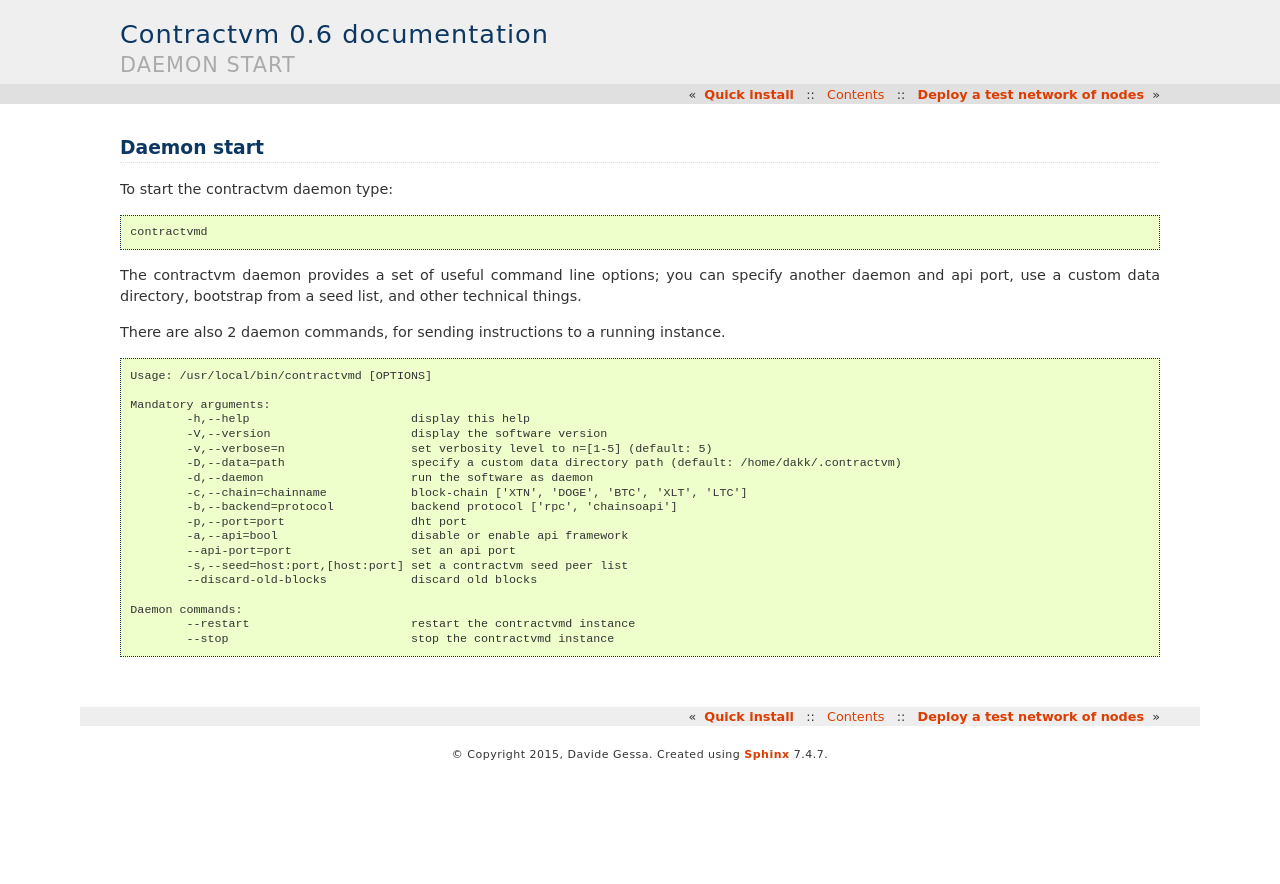
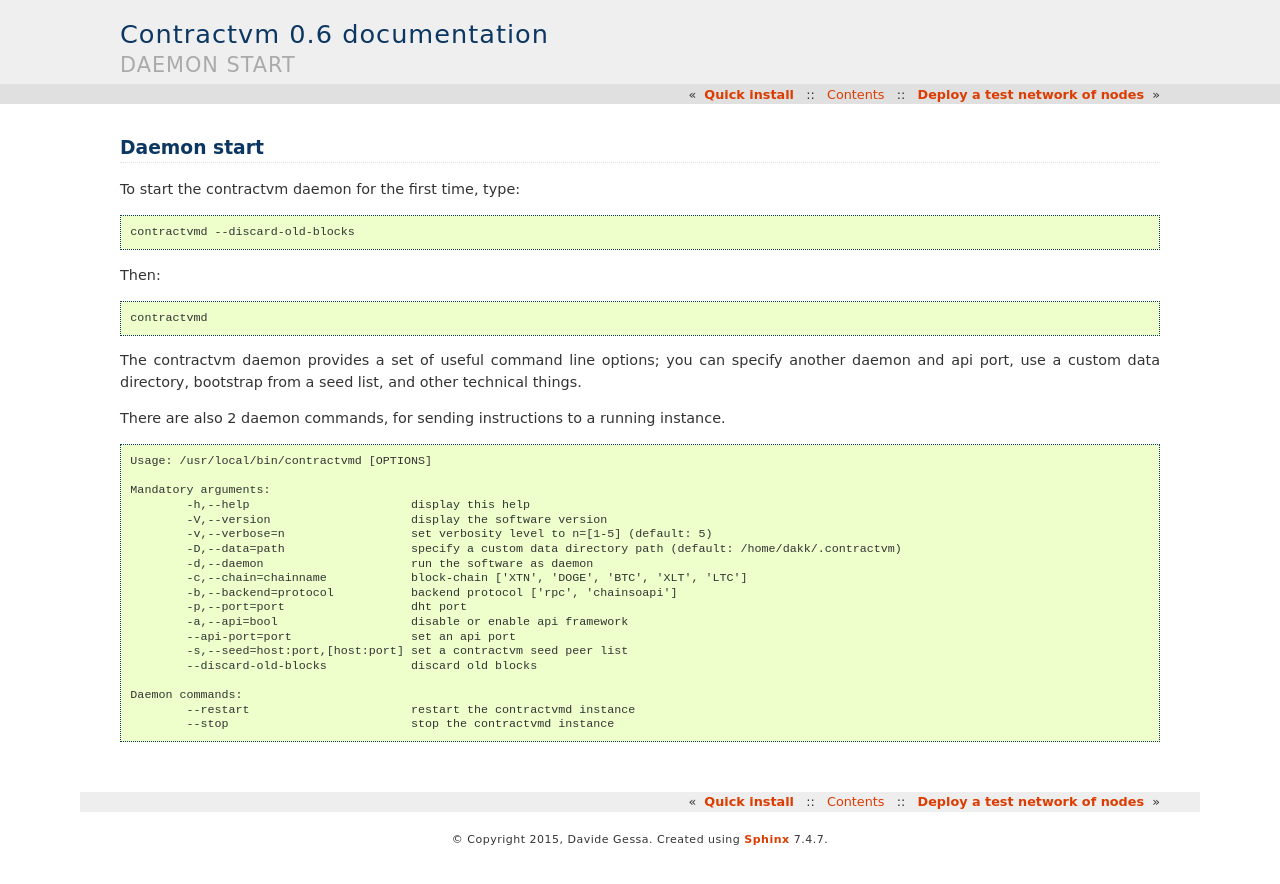
Before and after one commit to contractvm/doc, a Sphinx documentation site: the page built from source/install-start.rst, in a window 1280 px wide. Shown: the top 884 px of the page. Built offline with Sphinx 7.4.7, drawn with Linux system fonts in a browser that asks for light colours; formulas are drawn with MathJax 3.

```diff
--- a/source/install-start.rst
+++ b/source/install-start.rst
@@ -1,7 +1,13 @@
 Daemon start
 ............
 
-To start the contractvm daemon type:
+To start the contractvm daemon for the first time, type:
+
+.. code-block:: bash
+
+	contractvmd --discard-old-blocks
+
+Then:
 
 .. code-block:: bash
 
--- a/source/tutorials.rst
+++ b/source/tutorials.rst
@@ -11,3 +11,4 @@ Contents:
 
 	tutorial-dappman
 	tutorial-firstdapp
+	tutorial-langs
```
Also changed, not shown: source/tutorial-lang-java.rst (added, +15 -0 lines), source/tutorial-langs.rst (added, +11 -0 lines).
